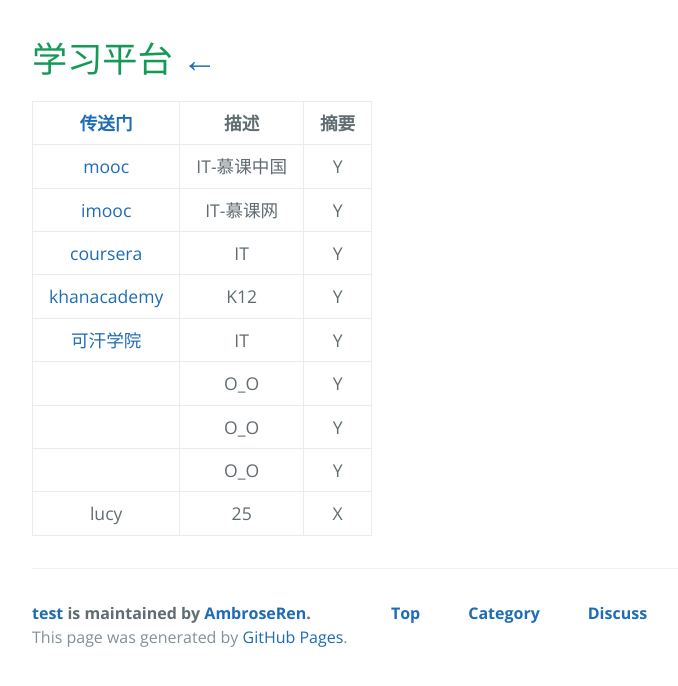
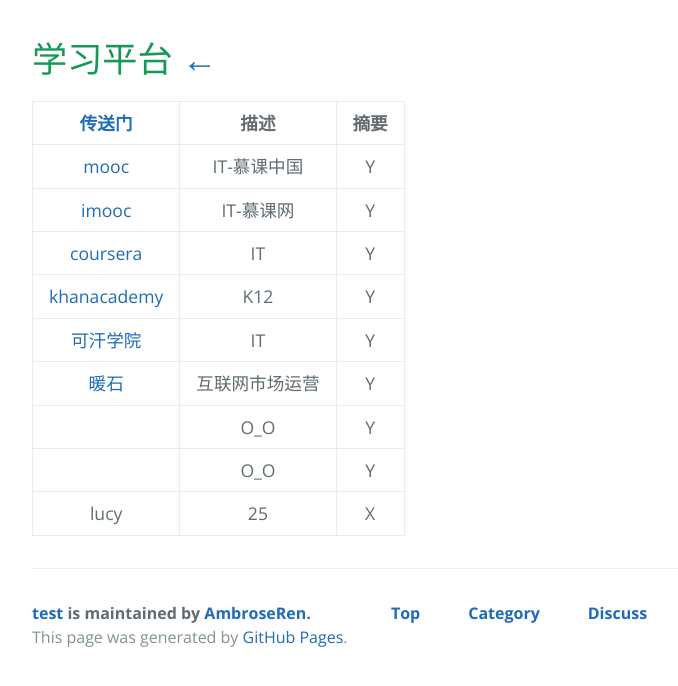
Before and after one commit to AmbroseRen/test, a Jekyll site: the page built from Library/LearnPlatform.md, in a window 1280 px wide. Shown: the top 686 px of the page, without its empty margins (192-870 px from the left). Built offline with Jekyll 4.4.1, drawn with Linux system fonts in a browser that asks for light colours; our own code applies the rules of GitHub Pages for plain Markdown files; the repository's description, which GitHub fills in, is left out.

Commit message:
Update LearnPlatform.md

```diff
--- a/Library/LearnPlatform.md
+++ b/Library/LearnPlatform.md
@@ -7,7 +7,7 @@
 | [coursera](https://www.coursera.org/browse/computer-science) | IT | Y |
 | [khanacademy](https://www.khanacademy.org/) | K12 | Y |
 | [可汗学院](https://open.163.com/khan/) | IT | Y |
-| []() | O_O | Y |
+| [暖石](https://www.nuanshi100.com/classify/?usertype=unpay) | 互联网市场运营 | Y |
 | []() | O_O | Y |
 | []() | O_O | Y |
 | lucy | 25 | X |
```
